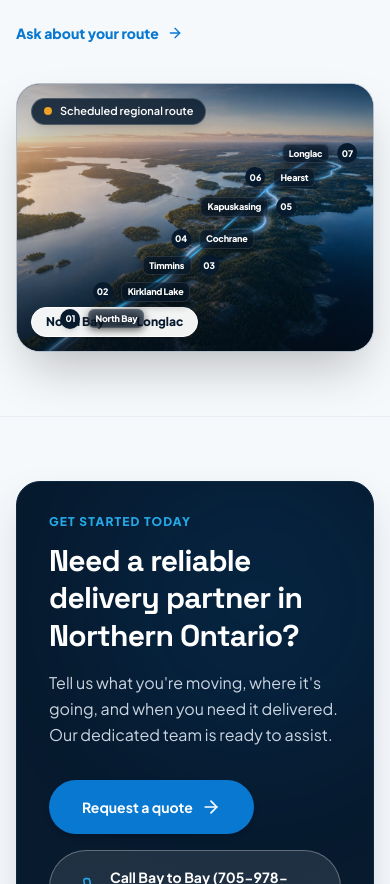
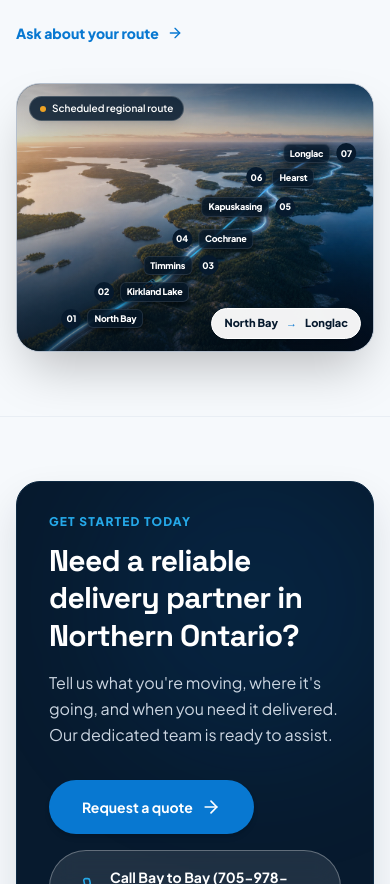
Before and after one commit to IsacSmile/bay-to-bay, a Next.js app: page / in a window 390 px wide. Shown: the part 2225-3109 px from the top of the page. Built offline with nearby package versions, Linux system fonts and the light colour scheme; no server answers; the database is empty.

Commit message:
Move white route badge to right corner on mobile

```diff
--- a/components/service-area/RouteMap.tsx
+++ b/components/service-area/RouteMap.tsx
@@ -76,20 +76,27 @@ export const RouteMap: React.FC<RouteMapProps> = ({
       // Step 1: Draw route path on scroll into view
       gsap.to(path, {
         strokeDashoffset: 0,
-        duration: 2.2,
+        duration: 2.0,
         ease: "power2.out",
         scrollTrigger: {
           trigger: container,
-          start: "top 75%",
+          start: "top 90%",
           once: true,
         },
-        onComplete: () => {
-          // Step 2: Animated Delivery Van loop along the exact single path
-          const vanTl = gsap.timeline({ repeat: -1 });
+      });
+
+      // Step 2: Animated Delivery Van loop starts concurrently on scroll
+      const vanTl = gsap.timeline({
+        repeat: -1,
+        scrollTrigger: {
+          trigger: container,
+          start: "top 90%",
+          once: true,
+        },
+      });
 
       vanTl
-            .set(van, { opacity: 0 })
-            .to(van, { opacity: 1, duration: 0.4 })
+        .set(van, { opacity: 1 })
         .to(van, {
           motionPath: {
             path: path,
@@ -101,8 +108,6 @@ export const RouteMap: React.FC<RouteMapProps> = ({
           ease: "sine.inOut",
         })
         .to(van, { opacity: 0, duration: 0.4 });
-        },
-      });
     }, container);
 
     return () => ctx.revert();
@@ -127,13 +132,13 @@ export const RouteMap: React.FC<RouteMapProps> = ({
       <div className="absolute inset-0 bg-gradient-to-t from-[#04101D]/60 via-transparent to-[#04101D]/30 pointer-events-none z-10" />
 
       {/* Top-Left Badge */}
-      <div className="absolute top-3.5 left-3.5 sm:top-5 sm:left-5 z-20 inline-flex items-center gap-2 bg-[#071A2E]/85 backdrop-blur-md border border-white/20 px-3 sm:px-3.5 py-1 sm:py-1.5 rounded-full text-[11px] sm:text-xs font-semibold text-white shadow-lg">
-        <span className="w-2 h-2 rounded-full bg-brand-orange animate-pulse shadow-xs shadow-brand-orange shrink-0" />
+      <div className="absolute top-3 left-3 sm:top-5 sm:left-5 z-20 inline-flex items-center gap-1.5 sm:gap-2 bg-[#071A2E]/85 backdrop-blur-md border border-white/20 px-2.5 sm:px-3.5 py-1 sm:py-1.5 rounded-full text-[10px] sm:text-xs font-semibold text-white shadow-lg">
+        <span className="w-1.5 h-1.5 sm:w-2 sm:h-2 rounded-full bg-brand-orange animate-pulse shadow-xs shadow-brand-orange shrink-0" />
         <span>{badgeText}</span>
       </div>
 
-      {/* Bottom-Left Route Range Pill */}
-      <div className="absolute bottom-3.5 left-3.5 sm:bottom-5 sm:left-5 z-20 inline-flex items-center gap-2 bg-white/95 backdrop-blur-md border border-white px-3.5 sm:px-4 py-1.5 sm:py-2 rounded-full text-xs sm:text-sm font-extrabold text-[#071A2E] shadow-xl">
+      {/* Bottom-Right Route Range Pill */}
+      <div className="absolute bottom-3 right-3 sm:bottom-5 sm:right-5 z-20 inline-flex items-center gap-1.5 sm:gap-2 bg-white/95 backdrop-blur-md border border-white px-3 sm:px-4 py-1.5 sm:py-2 rounded-full text-[11px] sm:text-sm font-extrabold text-[#071A2E] shadow-xl">
         <span>{firstStop?.name || "North Bay"}</span>
         <span className="text-brand-blue font-black mx-0.5">→</span>
         <span>{lastStop?.name || "Longlac"}</span>
@@ -228,10 +233,13 @@ export const RouteMap: React.FC<RouteMapProps> = ({
           // Even stops (North Bay, Kirkland Lake, Cochrane, Hearst) render label to the RIGHT (flex-row).
           const isLeftLabel = idx === 2 || idx === 4 || idx === 6;
 
+          // For Stop 01 (North Bay), hide text on mobile (sm:) to prevent overlap with the bottom route pill badge
+          const isNorthBay = idx === 0;
+
           return (
             <div
               key={stop.id}
-              className={`absolute -translate-x-1/2 -translate-y-1/2 flex items-center gap-1.5 sm:gap-2 group/pin ${
+              className={`absolute -translate-x-1/2 -translate-y-1/2 flex items-center gap-1 sm:gap-2 group/pin ${
                 isLeftLabel ? "flex-row-reverse" : "flex-row"
               }`}
               style={{ left: `${x}%`, top: `${y}%` }}
@@ -243,7 +251,7 @@ export const RouteMap: React.FC<RouteMapProps> = ({
 
               {/* Stop Name Label */}
               <span
-                className={`text-[9px] sm:text-[11px] md:text-xs font-extrabold tracking-tight text-white drop-shadow-[0_2px_4px_rgba(0,0,0,0.95)] whitespace-nowrap bg-[#071A2E]/60 backdrop-blur-xs px-1.5 py-0.5 rounded-md border border-white/10 ${
+                className={`text-[9px] sm:text-[11px] md:text-xs font-extrabold tracking-tight text-white drop-shadow-[0_2px_4px_rgba(0,0,0,0.95)] whitespace-nowrap bg-[#071A2E]/70 backdrop-blur-xs px-1.5 py-0.5 rounded-md border border-white/10 ${
                   isLeftLabel ? "mr-0.5 sm:mr-1" : "ml-0.5 sm:ml-1"
                 }`}
               >
```
Lines whose indentation alone changed are shown as unchanged.
